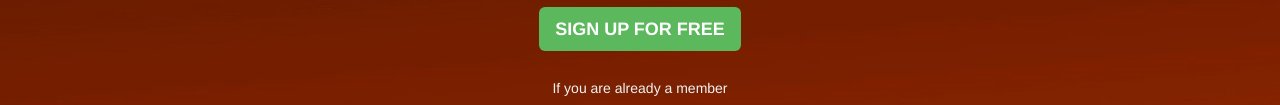
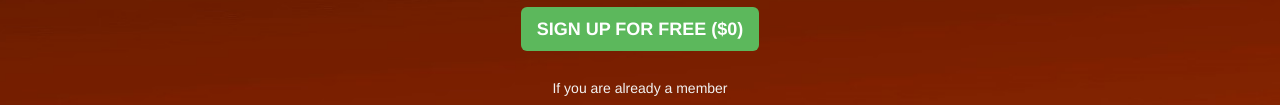
Before and after one commit to maoriplusnz/Te-Huinga-Whetu-2024, a plain HTML site: page index.html in a window 1280 px wide. Both pictures are taken after a click on the element 281 px from the left and 507 px from the top of the page. Shown: the part 213-318 px from the top of the page. Drawn offline with nearby package versions, Linux system fonts and the light colour scheme.

Commit message:
Update index.html

```diff
--- a/index.html
+++ b/index.html
@@ -84,7 +84,7 @@
 				<span>
 					<h3> <font color="#f2f2f2">You must create a free account to watch<br>Te Huinga Whetū Kapa Haka Kura Tuarua o Aotearoa 2024 Live Stream</h3>
 				</span>
-				<a href="https://mghkpg.com/pl?o=833fd820a8302bd6230d4b3cc84a513e:a7d421299a06a560c3123781eb5c7951&subid=Te Huinga Whetū Kapa Haka Kura Tuarua o Aotearoa 2024"><button type="button" class="btn btn-success btn-lg"><b>SIGN UP FOR FREE</b></button></a>
+				<a href="https://mghkpg.com/pl?o=833fd820a8302bd6230d4b3cc84a513e:a7d421299a06a560c3123781eb5c7951&subid=Te Huinga Whetū Kapa Haka Kura Tuarua o Aotearoa 2024"><button type="button" class="btn btn-success btn-lg"><b>SIGN UP FOR FREE ($0)</b></button></a>
 				<br><br><h5><font color="#f2f2f2">If you are already a member</h5>
 				<a href="https://mghkpg.com/pl?o=833fd820a8302bd6230d4b3cc84a513e:a7d421299a06a560c3123781eb5c7951&subid=Te Huinga Whetū Kapa Haka Kura Tuarua o Aotearoa 2024"><button type="button" class="btn btn-success btn-lg"><b>LOGIN TO CONTINUE</b></button></a>
 			</center>
```
